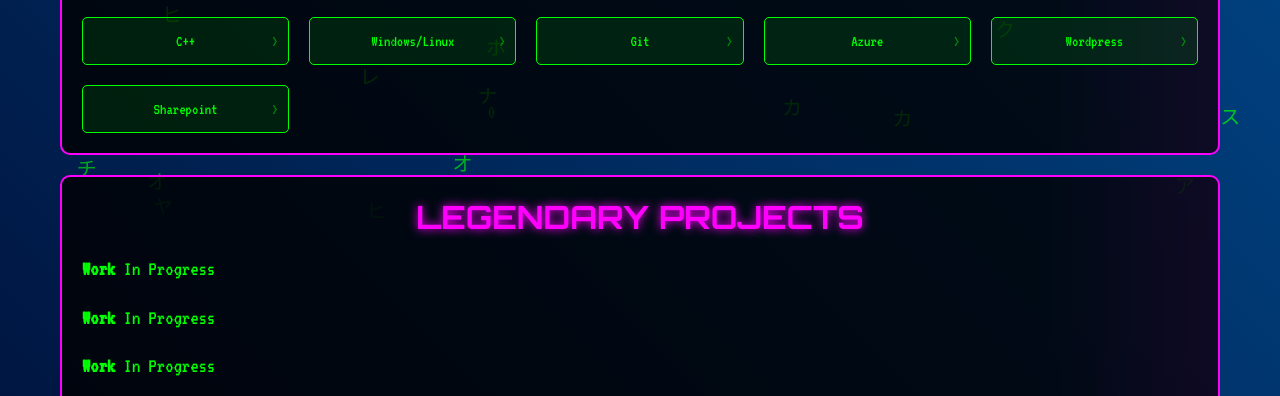
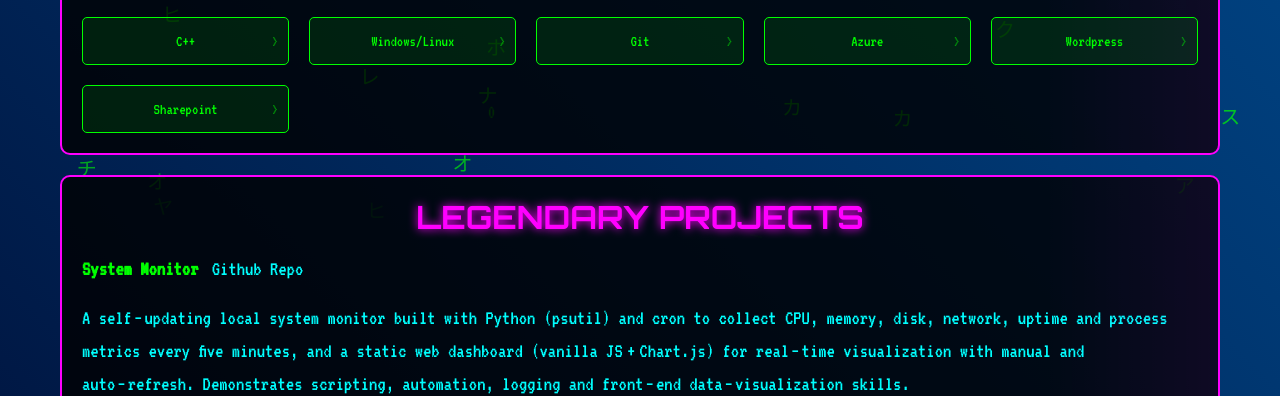
Before and after one commit to owlsCloud/portfolio2025, a plain HTML site: page index.html in a window 1280 px wide. Shown: the part 570-966 px from the top of the page. Drawn offline with Linux system fonts and the light colour scheme.

Commit message:
added sysmonitor

```diff
--- a/index.html
+++ b/index.html
@@ -66,7 +66,13 @@
       <!-- Projects Section -->
       <section id="projects" class="section">
         <h2>LEGENDARY PROJECTS</h2>
-        <p><strong>Work</strong> In Progress</p>
+        <p>
+          <strong>System Monitor</strong>
+          <a class="repo-link" href="https://github.com/owlsCloud/SysMonitor"
+            >Github Repo</a
+          >
+          <p class="repo-summary">A self‑updating local system monitor built with Python (psutil) and cron to collect CPU, memory, disk, network, uptime and process metrics every five minutes, and a static web dashboard (vanilla JS + Chart.js) for real‑time visualization with manual and auto‑refresh. Demonstrates scripting, automation, logging and front‑end data‑visualization skills.</p>
+        </p>
         <p><strong>Work</strong> In Progress</p>
         <p><strong>Work</strong> In Progress</p>
       </section>
--- a/style.css
+++ b/style.css
@@ -5,7 +5,22 @@
   padding: 0;
   box-sizing: border-box;
 }
-
+a {
+  text-decoration: none;
+}
+.repo-link {
+  color: #00ffff;
+  padding: 5px;
+}
+.repo-link:hover {
+  border-color: #00ffff;
+  background: rgba(0, 255, 255, 0.1);
+  box-shadow: 0 0 15px #00ffff;
+  transform: scale(1.5);
+}
+.repo-summary {
+  color: #00ffff;
+}
 body {
   background: linear-gradient(45deg, #000428, #004e92);
   font-family: "VT323", monospace;
```
